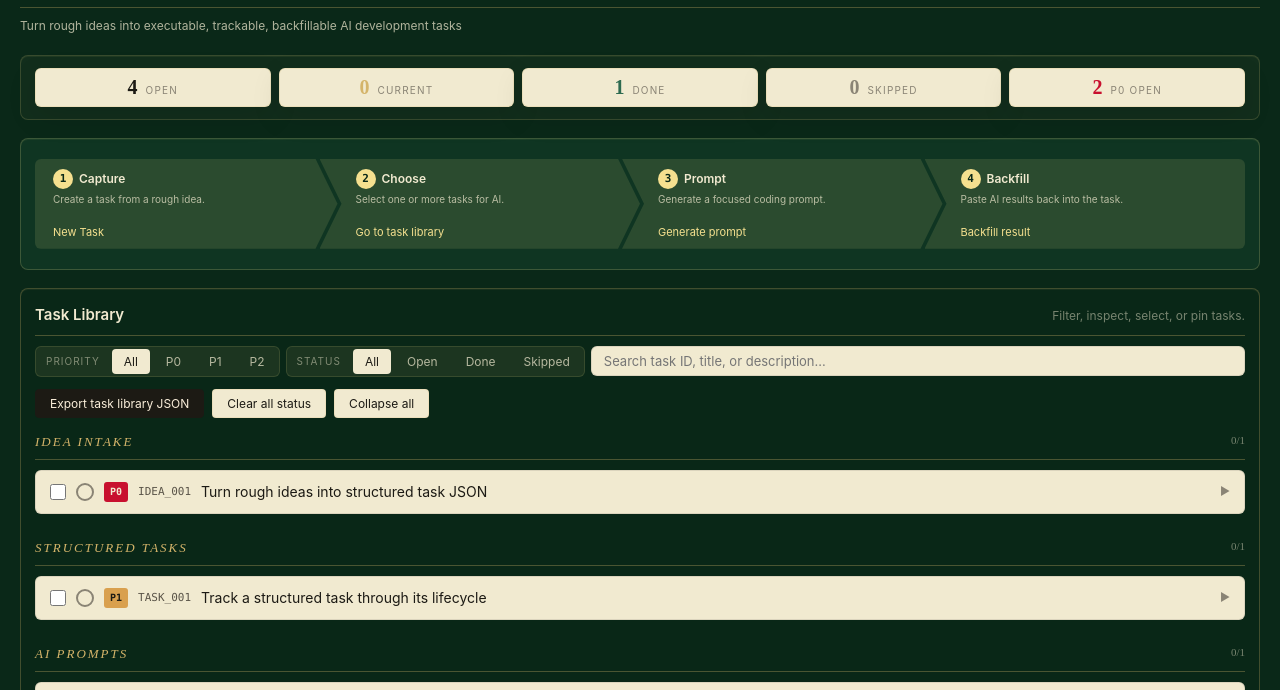
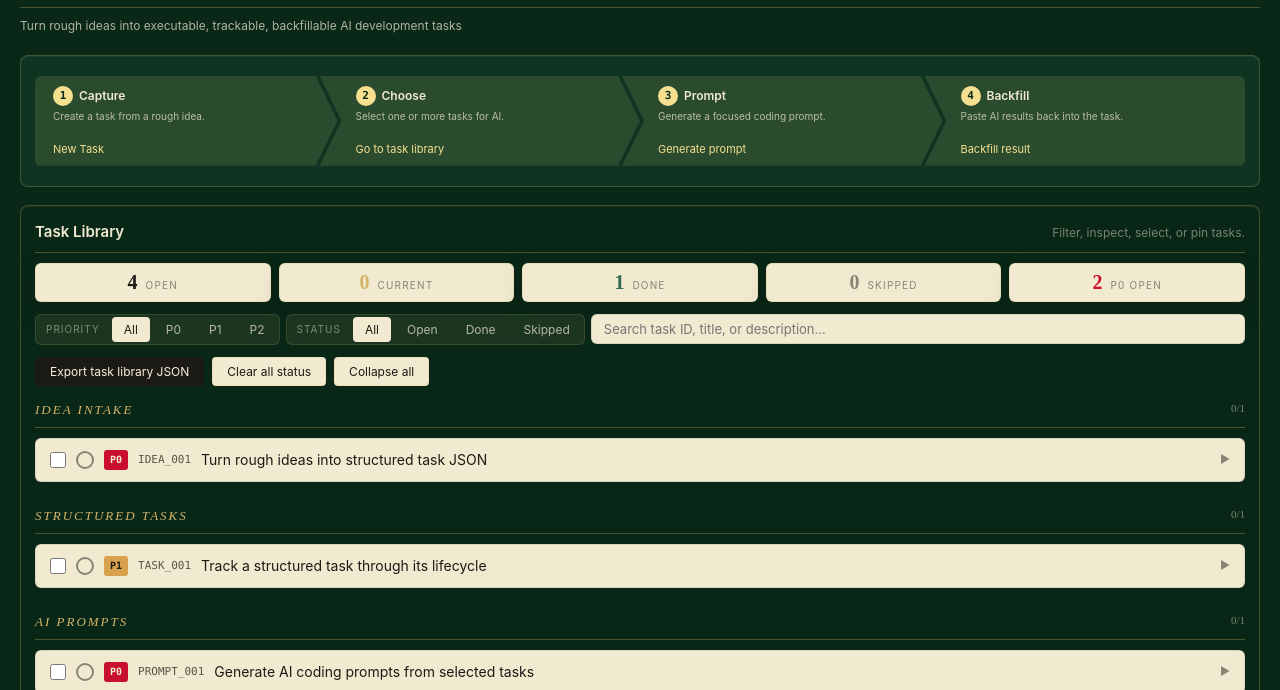
Before and after one commit to szpack/ai-task-flow, a plain HTML site: page index.html in a window 1280 px wide. Shown: the part 69-759 px from the top of the page. Drawn offline with Linux system fonts and the light colour scheme.

Commit message:
Move stats into task library

```diff
--- a/index.html
+++ b/index.html
@@ -177,10 +177,6 @@
     background: rgba(245, 224, 143, 0.045);
     box-shadow: inset 0 1px 0 rgba(245, 224, 143, 0.06);
   }
-  .workspace-section.stats-section {
-    background: rgba(245, 224, 143, 0.035);
-    padding: 12px 14px;
-  }
   .workspace-section.workflow-section {
     background: rgba(31, 90, 61, 0.28);
     border-color: rgba(245, 224, 143, 0.20);
@@ -188,6 +184,9 @@
   .workspace-section.library-section {
     background: rgba(10, 40, 24, 0.34);
     border-color: rgba(212, 180, 106, 0.28);
+  }
+  .library-section .stats {
+    margin-bottom: 12px;
   }
   .workspace-section.prompt-section {
     background: rgba(31, 90, 61, 0.18);
@@ -1016,23 +1015,6 @@
 
   <div id="current-pin"></div>
 
-  <section class="workspace-section stats-section">
-    <div class="stats">
-      <div class="stat open"><div class="stat-num" id="stat-open">0</div><div class="stat-label" data-i18n="statOpen">Open</div></div>
-      <div class="stat in-progress"><div class="stat-num" id="stat-progress">0</div><div class="stat-label" data-i18n="statCurrent">In Progress</div></div>
-      <div class="stat done"><div class="stat-num" id="stat-done">0</div><div class="stat-label" data-i18n="statDone">Done</div></div>
-      <div class="stat skipped"><div class="stat-num" id="stat-skipped">0</div><div class="stat-label" data-i18n="statSkipped">Skipped</div></div>
-      <div class="stat p0"><div class="stat-num" id="stat-p0">0</div><div class="stat-label" data-i18n="statP0Open">P0 Open</div></div>
-    </div>
-
-    <div class="progress-wrapper">
-      <div class="progress-bar">
-        <div class="progress-done" id="bar-done"></div>
-        <div class="progress-skipped" id="bar-skipped"></div>
-      </div>
-    </div>
-  </section>
-
   <section class="workspace-section workflow-section">
     <div class="workflow" id="workflow">
       <section class="workflow-step">
@@ -1062,6 +1044,21 @@
     <div class="section-heading" id="task-library-section">
       <div class="section-title" data-i18n="taskLibraryTitle">Task Library</div>
       <div class="section-copy" data-i18n="taskLibraryCopy">Filter, inspect, select, or pin tasks.</div>
+    </div>
+
+    <div class="stats">
+      <div class="stat open"><div class="stat-num" id="stat-open">0</div><div class="stat-label" data-i18n="statOpen">Open</div></div>
+      <div class="stat in-progress"><div class="stat-num" id="stat-progress">0</div><div class="stat-label" data-i18n="statCurrent">In Progress</div></div>
+      <div class="stat done"><div class="stat-num" id="stat-done">0</div><div class="stat-label" data-i18n="statDone">Done</div></div>
+      <div class="stat skipped"><div class="stat-num" id="stat-skipped">0</div><div class="stat-label" data-i18n="statSkipped">Skipped</div></div>
+      <div class="stat p0"><div class="stat-num" id="stat-p0">0</div><div class="stat-label" data-i18n="statP0Open">P0 Open</div></div>
+    </div>
+
+    <div class="progress-wrapper">
+      <div class="progress-bar">
+        <div class="progress-done" id="bar-done"></div>
+        <div class="progress-skipped" id="bar-skipped"></div>
+      </div>
     </div>
 
   <div class="filters">
```
